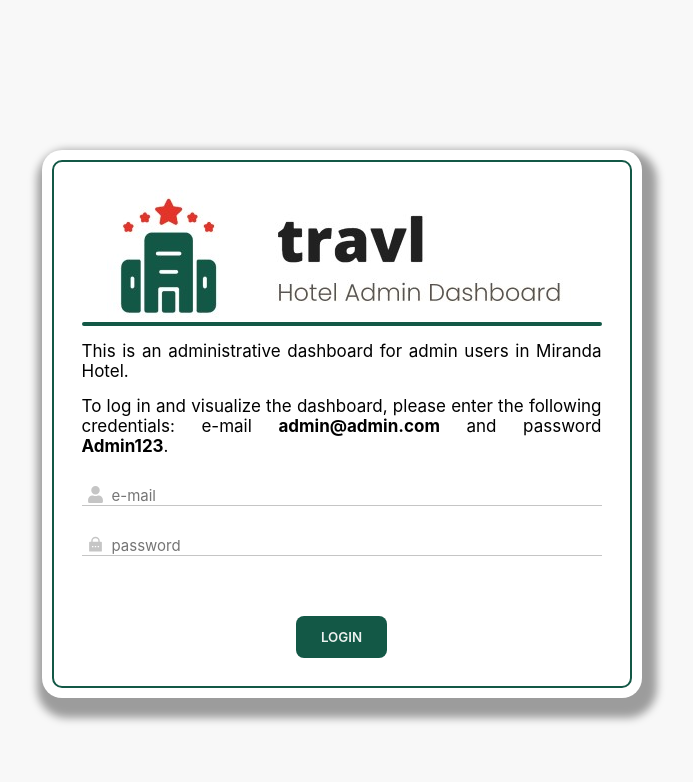
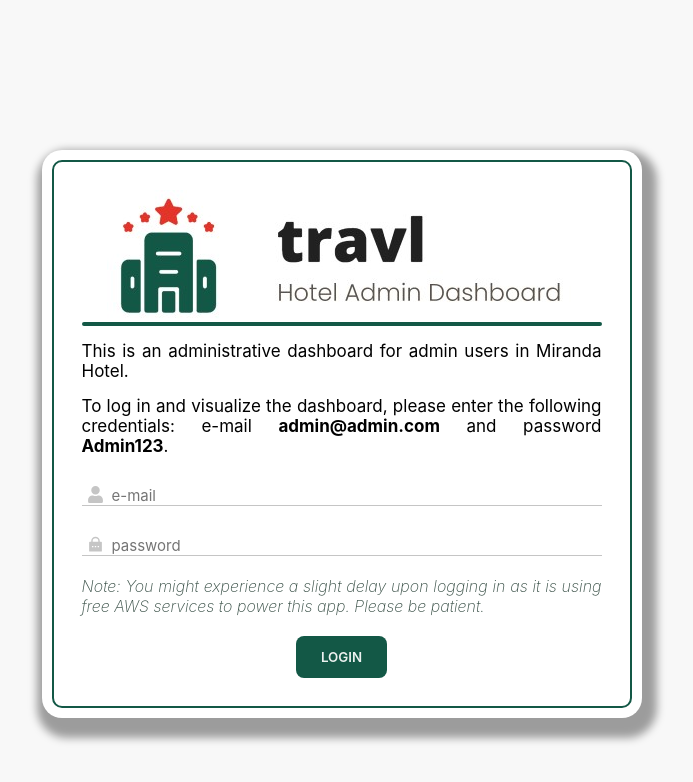
Before and after one commit to Davidrami12/miranda-dashboard, a React (Create React App) app: page /login in a window 1280 px wide. Shown: the top 782 px of the page, without its empty margins (301-994 px from the left). Built offline with nearby package versions, Linux system fonts and the light colour scheme; no server answers.

Commit message:
Add a simple note for login performance
Advice login performance in the form

```diff
--- a/src/components/styled/Forms.tsx
+++ b/src/components/styled/Forms.tsx
@@ -156,6 +156,14 @@ const LoginButton = styled.div`
     background-color: rgba(19, 87, 69, 0.2);
   }
 `;
+
+const Note = styled.div`
+  font-size: 1.6rem;
+  font-style: italic;
+  font-weight: 200;
+  color: #0f2a1fd4;
+`;
+
 const InputSubmit = styled.input`
   display: inline-block;
   background-color: #3fad8144;
@@ -176,6 +184,7 @@ const InputSubmit = styled.input`
     background-color: rgba(18, 151, 115, 0.461);
   }
 `;
+
 const InputCancel = styled.button`
   display: inline-block;
   background-color: rgba(226, 52, 40, 0.1);
@@ -234,12 +243,7 @@ export {
   InputContainer,
   Input,
   Icon,
-  ErrorMessage,
-
-
-
-
-
+  Note,
   LoginButton,
   DashboardForm,
   InputForm,
--- a/src/pages/Login/Login.tsx
+++ b/src/pages/Login/Login.tsx
@@ -13,7 +13,7 @@ import {
   InputContainer,
   Input,
   Icon,
-  ErrorMessage
+  Note
 } from "../../components/styled/Forms";
 import Logo from '../../assets/logo.jpg';
 import { FaUser } from "react-icons/fa"
@@ -94,7 +94,7 @@ export const Login = () => {
               onChange={(e) => setPassword(e.target.value)}/>
             <Icon><RiLockPasswordFill className='input-icon'></RiLockPasswordFill></Icon>
           </InputContainer>
-          <ErrorMessage className="error">&nbsp;</ErrorMessage>
+          <Note>Note: You might experience a slight delay upon logging in as it is using free AWS services to power this app. Please be patient.</Note>
           <Button type="login" text="LOGIN" data-cy="submit" />
         </form>
       </LoginCard>
```
